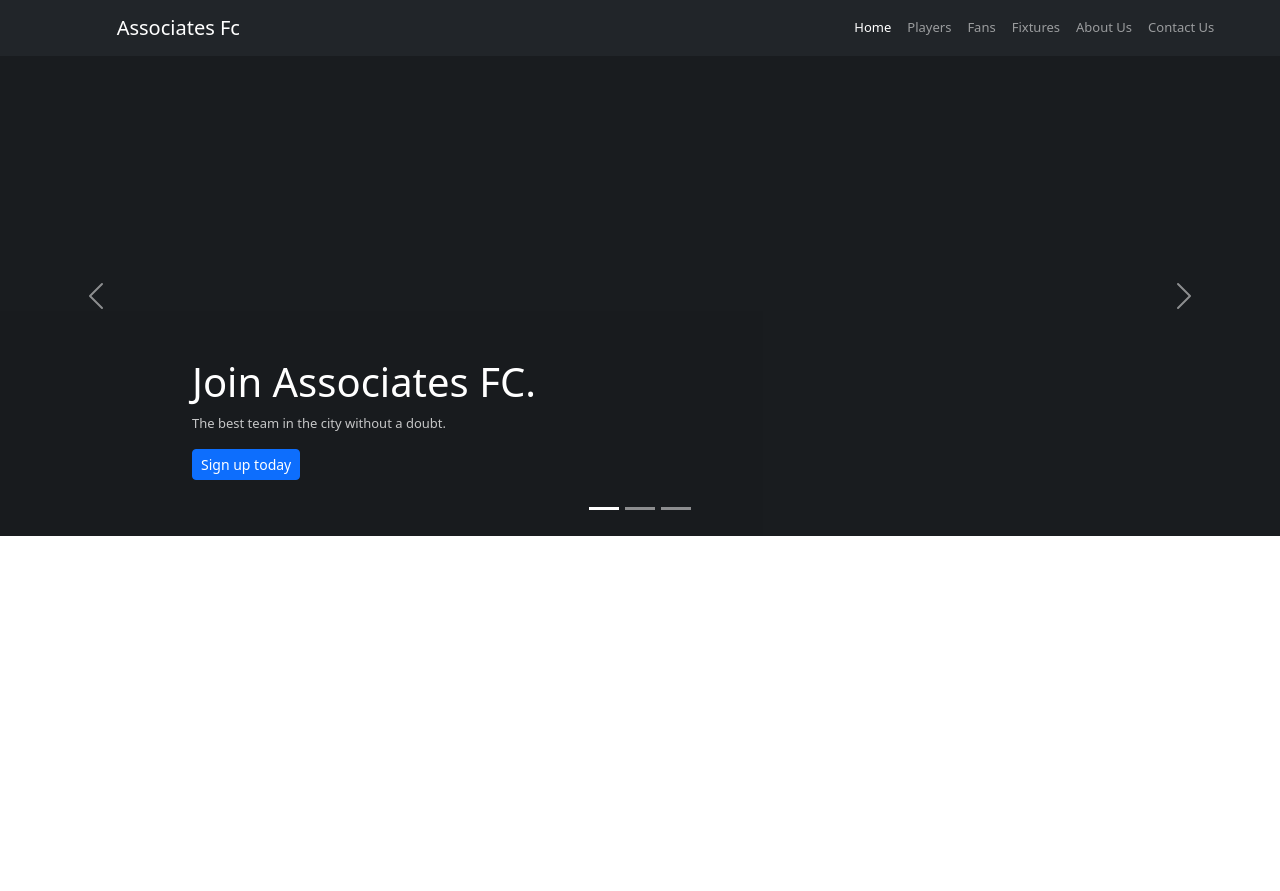
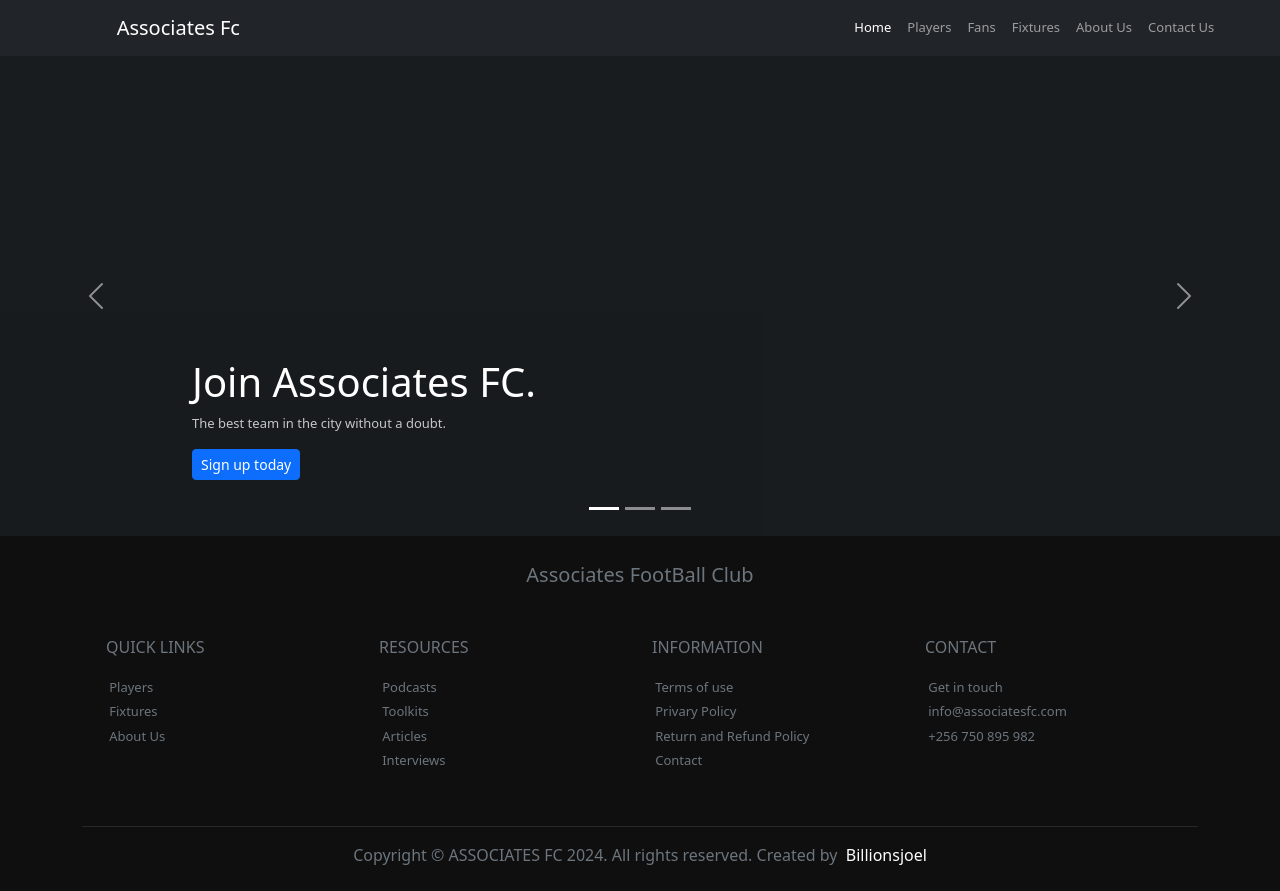
Before and after one commit to billionsjoel/associatesfc-app, a Next.js app: page / in a window 1280 px wide. Before the commit the page ends 800 px from the top, so only its background shows below. Built offline with nearby package versions, Linux system fonts and the light colour scheme.

Commit message:
Add footer

```diff
--- /dev/null
+++ b/app/LandingPage/Components/Footer.tsx
@@ -0,0 +1,92 @@
+import styles from './css/footer.module.css';
+
+export default function Footer() {
+	return (
+		<>
+			<section id="footer" className={`${styles.footerBg} text-secondary`}>
+				<div className="container">
+					<div className="row p-4">
+						<div className="col-md-12 text-center">
+							<span className="fs-5">Associates FootBall Club</span>
+						</div>
+					</div>
+					<div className="row p-4">
+						<div className="col-md-3">
+							<h6>QUICK LINKS</h6>
+							<ul className={`${styles['ul-links']} pt-2`}>
+								<li>
+									<a href="{{ route('unauthorized') }}">Players</a>
+								</li>
+								<li>
+									<a href="{{ route('unauthorized') }}">Fixtures</a>
+								</li>
+								<li>
+									<a href="{{ route('unauthorized') }}">About Us</a>
+								</li>
+							</ul>
+						</div>
+						<div className="col-md-3">
+							<h6>RESOURCES</h6>
+							<ul className={`${styles['ul-links']} pt-2`}>
+								<li>
+									<a href="{{ route('unauthorized') }}">Podcasts</a>
+								</li>
+								<li>
+									<a href="{{ route('unauthorized') }}">Toolkits</a>
+								</li>
+								<li>
+									<a href="{{ route('unauthorized') }}">Articles</a>
+								</li>
+								<li>
+									<a href="{{ route('unauthorized') }}">Interviews</a>
+								</li>
+							</ul>
+						</div>
+						<div className="col-md-3">
+							<h6>INFORMATION</h6>
+							<ul className={`${styles['ul-links']} pt-2`}>
+								<li>
+									<a href="{{ route('unauthorized') }}">Terms of use</a>
+								</li>
+								<li>
+									<a href="{{ route('unauthorized') }}">Privary Policy</a>
+								</li>
+								<li>
+									<a href="{{ route('unauthorized') }}">Return and Refund Policy</a>
+								</li>
+								<li>
+									<a href="{{ route('unauthorized') }}">Contact</a>
+								</li>
+							</ul>
+						</div>
+						<div className="col-md-3">
+							<h6>CONTACT</h6>
+							<ul className={`${styles['ul-links']} pt-2`}>
+								<li>
+									<a href="{{route('contact')}}">Get in touch</a>
+								</li>
+								<li>
+									<a href="#">info@associatesfc.com</a>
+								</li>
+								<li>
+									<a href="#">+256 750 895 982</a>
+								</li>
+							</ul>
+						</div>
+					</div>
+					<div className="row pb-4">
+						<div className="col-md-12">
+							<hr />
+							<div className="copyright text-center fs-6 fw-lighter">
+								Copyright &copy; ASSOCIATES FC 2024. All rights reserved. Created by
+								<a href="https//twitter.com/billionsjoel" className="text-white pt-2 text-decoration-none">
+									&nbsp; Billionsjoel
+								</a>
+							</div>
+						</div>
+					</div>
+				</div>
+			</section>
+		</>
+	);
+}
--- /dev/null
+++ b/app/LandingPage/Components/css/footer.module.css
@@ -0,0 +1,19 @@
+.footerBg {
+	background-color: #0f0f0f;
+}
+
+.ul-links > li {
+	padding: 0;
+	margin: 0.3rem 0 0 -1.8rem;
+	list-style-type: none;
+	text-align: left;
+}
+
+.ul-links > li > a {
+	text-decoration: none;
+	color: #6c757d;
+}
+
+.color-white {
+	color: #6c757d;
+}
--- a/app/page.tsx
+++ b/app/page.tsx
@@ -3,6 +3,7 @@ import 'bootstrap/dist/css/bootstrap.min.css';
 import { useEffect } from 'react';
 import Navbar from './LandingPage/Components/Navbar';
 import Carousel from './LandingPage/Components/Carousel';
+import Footer from './LandingPage/Components/Footer';
 
 export default function Home() {
 	useEffect(() => {
@@ -12,6 +13,7 @@ export default function Home() {
 		<div>
 			<Navbar></Navbar>
 			<Carousel></Carousel>
+			<Footer></Footer>
 		</div>
 	);
 }
```
